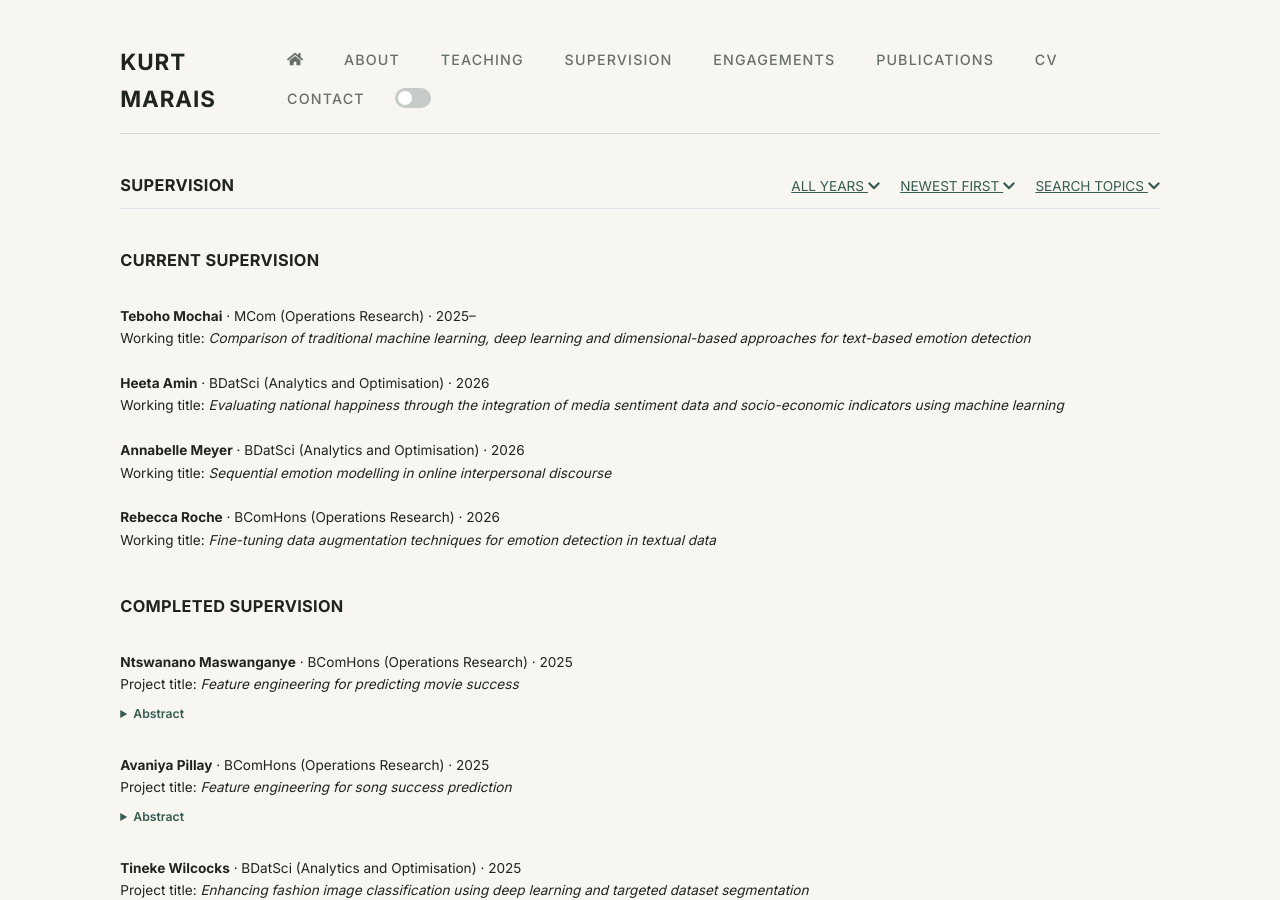
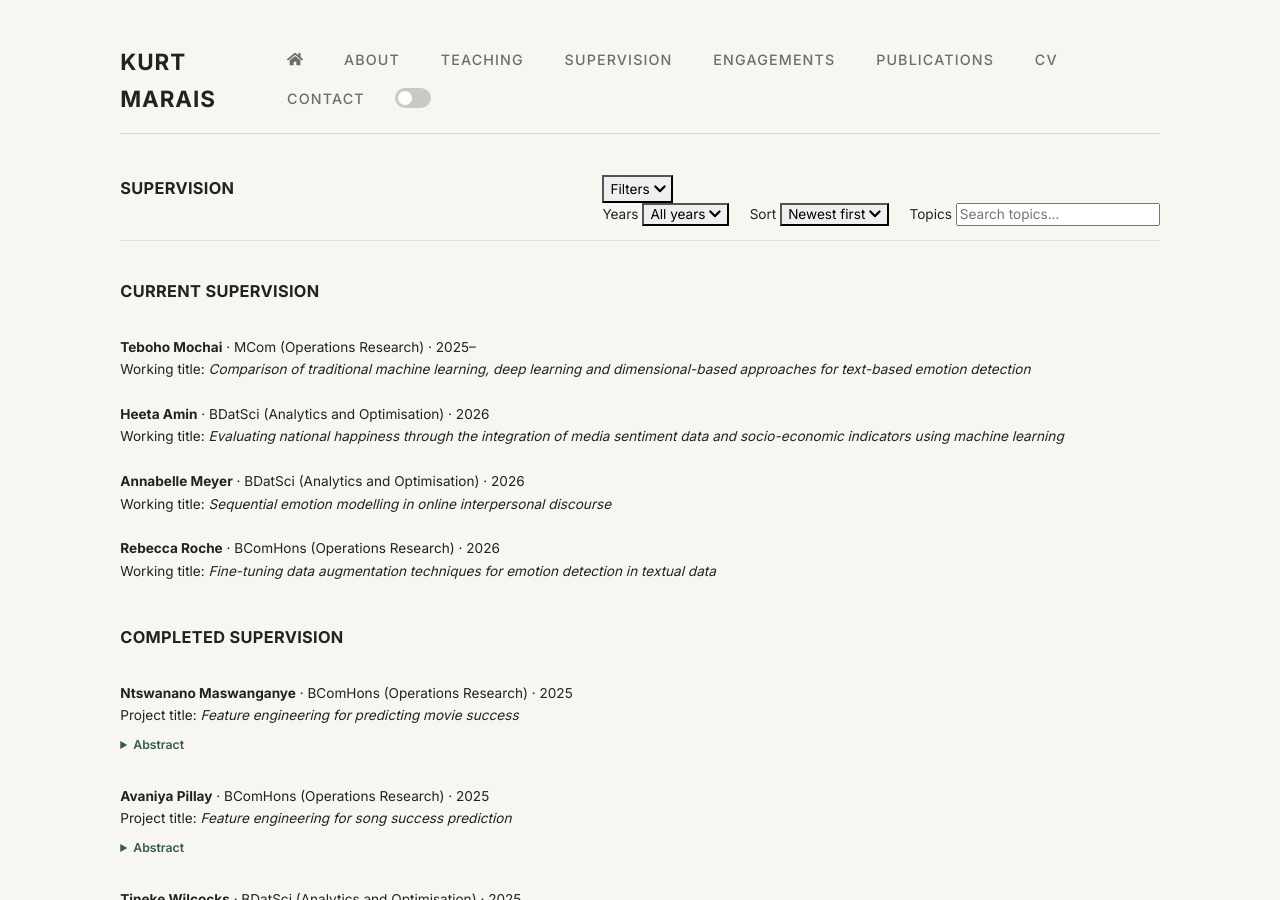
Before and after one commit to kurtmarais/kurtmarais.github.io, a Jekyll site: the page built from supervision.md, in a window 1280 px wide and 900 px high. Built offline with Jekyll 4.4.1, drawn with Linux system fonts in a browser that asks for light colours.

Commit message:
Add files via upload

```diff
--- a/_layouts/supervision.html
+++ b/_layouts/supervision.html
@@ -11,24 +11,52 @@ layout: default
         {{ page.title }}
       </h3>
 
-      <div class="supervision-filters">
+      <div class="supervision-filters-wrapper">
 
-      <a href="#" class="supervision-filter-link">
-        ALL YEARS
-        <i class="fas fa-chevron-down" aria-hidden="true"></i>
-      </a>
+        <button type="button" class="supervision-filters-toggle" aria-expanded="false" aria-controls="supervision-filters-panel">
+          <span>Filters</span>
+          <i class="fas fa-chevron-down" aria-hidden="true"></i>
+        </button>
 
-      <a href="#" class="supervision-filter-link">
-        NEWEST FIRST
-        <i class="fas fa-chevron-down" aria-hidden="true"></i>
-      </a>
+        <div class="supervision-filters" id="supervision-filters-panel">
 
-      <a href="#" class="supervision-filter-link">
-        SEARCH TOPICS
-        <i class="fas fa-chevron-down" aria-hidden="true"></i>
-      </a>
+          <div class="supervision-filter-control" data-filter="years">
+            <span class="supervision-filter-mobile-label">Years</span>
+            <button type="button" class="supervision-filter-toggle" aria-expanded="false">
+              <span class="supervision-filter-value">All years</span>
+              <i class="fas fa-chevron-down" aria-hidden="true"></i>
+            </button>
+            <div class="supervision-filter-dropdown" hidden>
+              {% assign supervision_years = site.data.supervision | map: "start_year" | uniq | sort | reverse %}
+              {% for year in supervision_years %}
+                <label class="supervision-filter-option">
+                  <input type="checkbox" value="{{ year }}">
+                  {{ year }}
+                </label>
+              {% endfor %}
+            </div>
+          </div>
 
-    </div>
+          <div class="supervision-filter-control" data-filter="sort">
+            <span class="supervision-filter-mobile-label">Sort</span>
+            <button type="button" class="supervision-filter-toggle" aria-expanded="false">
+              <span class="supervision-filter-value">Newest first</span>
+              <i class="fas fa-chevron-down" aria-hidden="true"></i>
+            </button>
+            <div class="supervision-filter-dropdown" hidden>
+              <button type="button" class="supervision-filter-option" data-value="newest">Newest first</button>
+              <button type="button" class="supervision-filter-option" data-value="oldest">Oldest first</button>
+            </div>
+          </div>
+
+          <div class="supervision-filter-control supervision-filter-search" data-filter="topics">
+            <span class="supervision-filter-mobile-label">Topics</span>
+            <input type="search" class="supervision-filter-search-input" placeholder="Search topics...">
+          </div>
+
+        </div>
+
+      </div>
 
   </div>
 
@@ -134,6 +162,8 @@ layout: default
     {% endfor %}
   </div>
 
+  <p class="supervision-empty-state" hidden>No supervision entries match your filters.</p>
+
 </div>
 
     <section class="prospective-supervision mt-5">
@@ -150,3 +180,5 @@ layout: default
 
   </div>
 </div>
+
+<script src="{{ '/assets/js/supervision-filters.js' | relative_url }}"></script>
```
